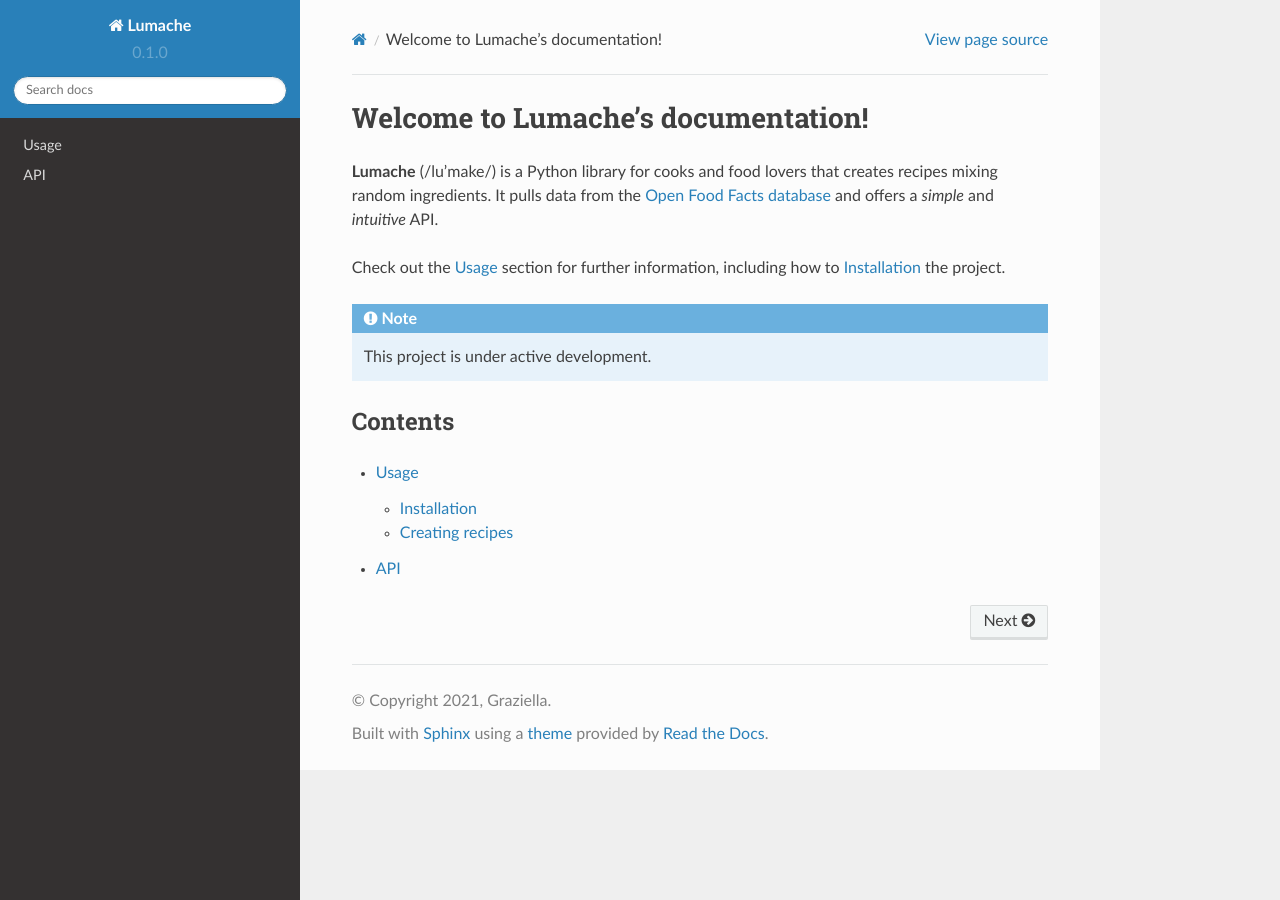
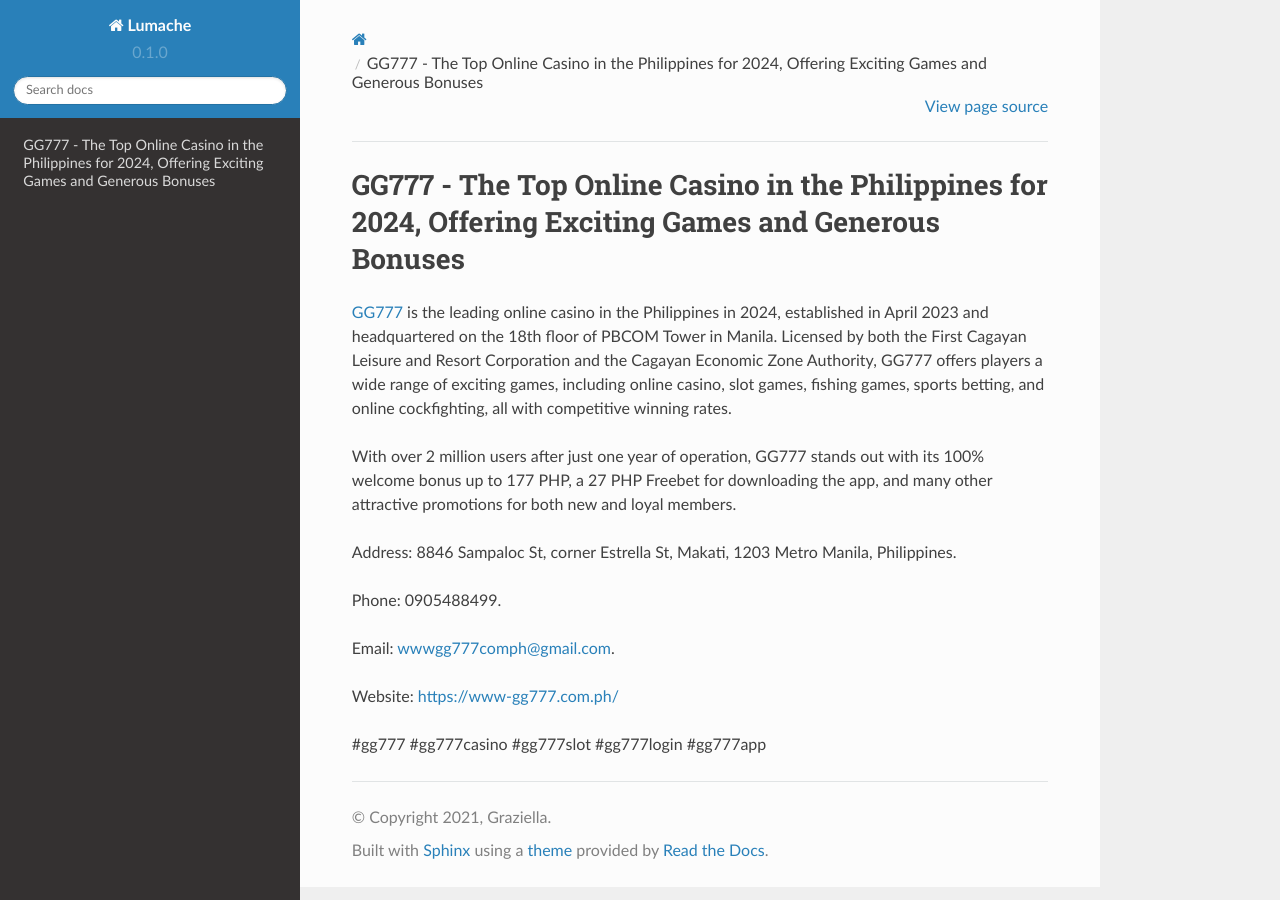
Before and after one commit to luongchanvien962/wwwgg777comph, a Sphinx documentation site: the page built from docs/source/index.rst, in a window 1280 px wide. Built offline with Sphinx 7.4.7 and the Read the Docs theme 2.0.0, drawn with Linux system fonts in a browser that asks for light colours.

Commit message:
Update index.rst

```diff
--- a/docs/source/index.rst
+++ b/docs/source/index.rst
@@ -1,22 +1,16 @@
-Welcome to Lumache's documentation!
+GG777 - The Top Online Casino in the Philippines for 2024, Offering Exciting Games and Generous Bonuses
 ===================================
 
-**Lumache** (/lu'make/) is a Python library for cooks and food lovers
-that creates recipes mixing random ingredients.
-It pulls data from the `Open Food Facts database <https://world.openfoodfacts.org/>`_
-and offers a *simple* and *intuitive* API.
+`GG777 <https://www-gg777.com.ph/>`_ is the leading online casino in the Philippines in 2024, established in April 2023 and headquartered on the 18th floor of PBCOM Tower in Manila. Licensed by both the First Cagayan Leisure and Resort Corporation and the Cagayan Economic Zone Authority, GG777 offers players a wide range of exciting games, including online casino, slot games, fishing games, sports betting, and online cockfighting, all with competitive winning rates.
 
-Check out the :doc:`usage` section for further information, including
-how to :ref:`installation` the project.
+With over 2 million users after just one year of operation, GG777 stands out with its 100% welcome bonus up to 177 PHP, a 27 PHP Freebet for downloading the app, and many other attractive promotions for both new and loyal members.
 
-.. note::
+Address: 8846 Sampaloc St, corner Estrella St, Makati, 1203 Metro Manila, Philippines.
 
-   This project is under active development.
+Phone: 0905488499.
 
-Contents
---------
+Email: wwwgg777comph@gmail.com.
 
-.. toctree::
+Website: https://www-gg777.com.ph/
 
-   usage
-   api
+#gg777 #gg777casino #gg777slot #gg777login #gg777app
```
